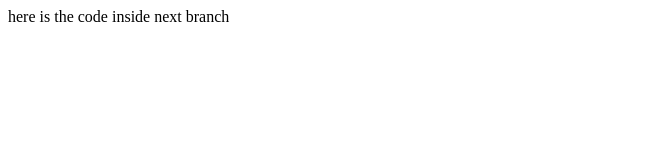
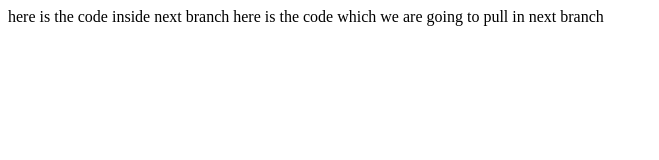
Before and after one commit to mohit9pages/check, a plain HTML site: page index.html in a window 1280 px wide. Shown: the whole page, without its empty margins (0-659 px from the left). Drawn offline with Linux system fonts and the light colour scheme.

Commit message:
"changes done"

```diff
--- a/index.html
+++ b/index.html
@@ -8,5 +8,6 @@
 <body>
 
     here is the code inside next branch
+    here is the code which we are going to pull in next branch
 </body>
 </html>
```
